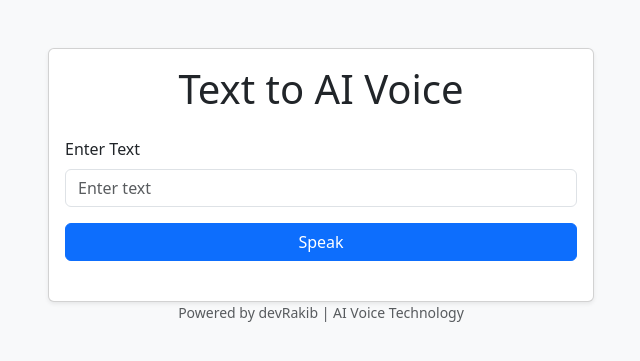
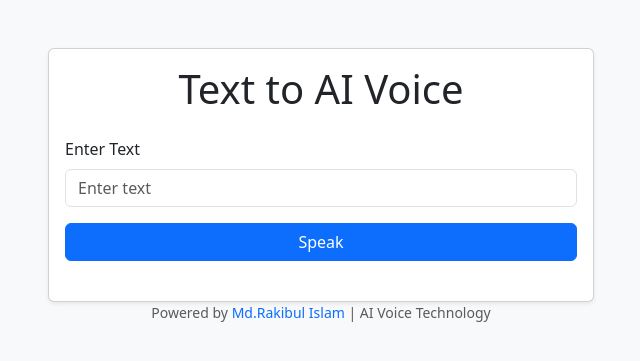
Before and after one commit to rakibul00/text_to_voice, a Django app: page / in a window 1280 px wide. Shown: the top 361 px of the page, without its empty margins (319-959 px from the left). Run offline with Django 4.2, Linux system fonts and the light colour scheme.

Commit message:
update all done

```diff
--- a/voice_app/templates/voice_app/index.html
+++ b/voice_app/templates/voice_app/index.html
@@ -31,7 +31,7 @@
             </div>
         </div>
         <div class="text-center text-muted small">
-            <p>Powered by devRakib | AI Voice Technology</p>
+            <p>Powered by <a href="https://www.facebook.com/00mRicE69" style="text-decoration: none;">Md.Rakibul Islam</a> | AI Voice Technology</p>
         </div>
     </div>
 
```
Also changed, not shown: 1 other file.
